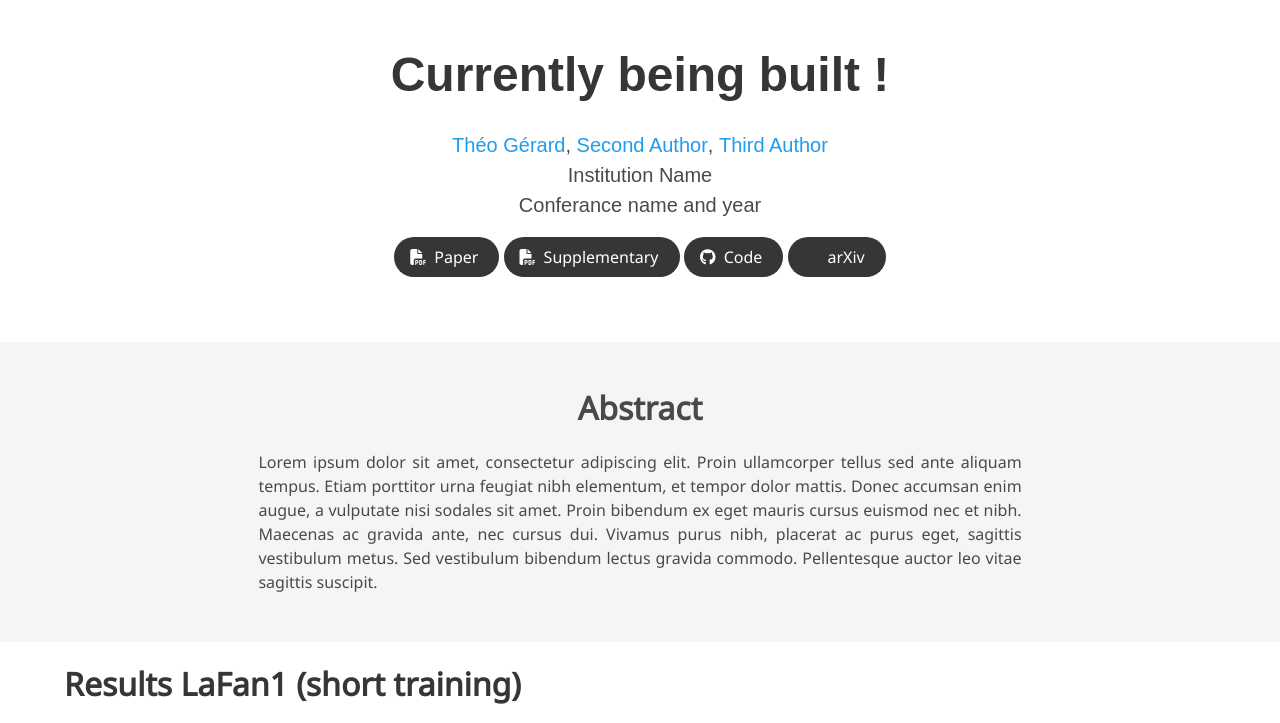
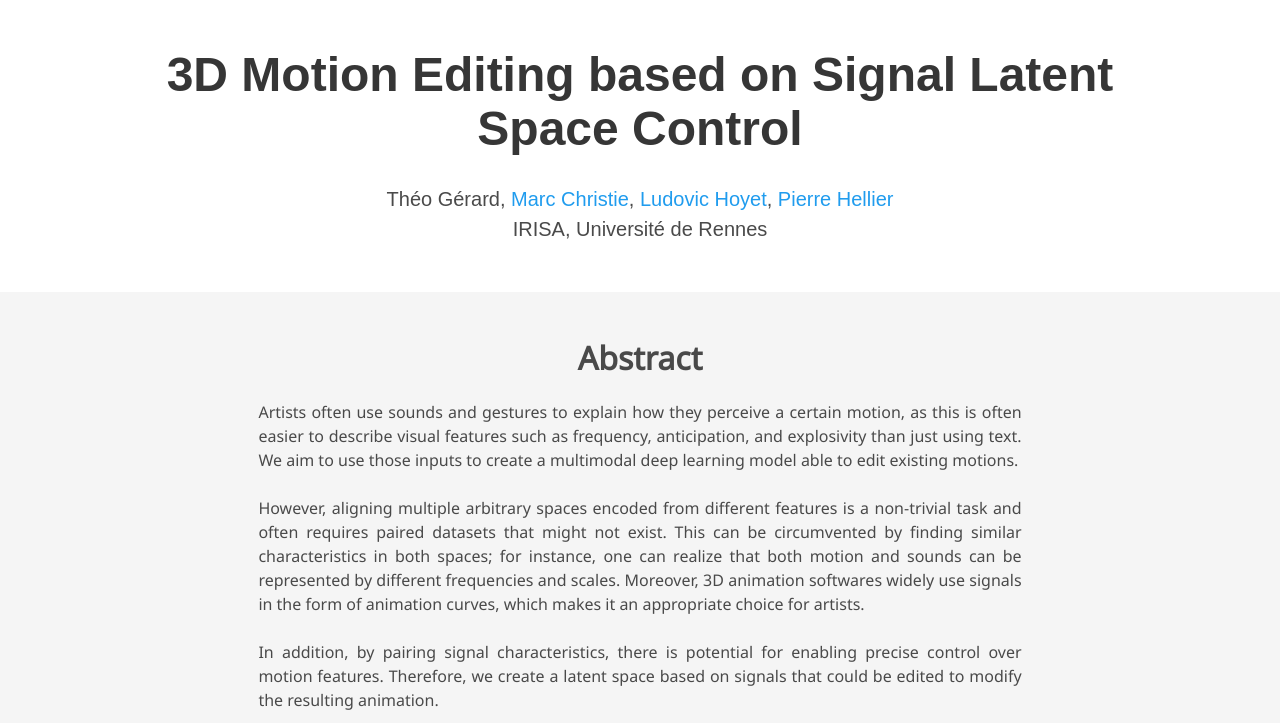
Before and after one commit to TheoZerard/motion_pages, a plain HTML site: page docs/index.html in a window 1280 px wide. Shown: the top 723 px of the page. Drawn offline with nearby package versions, Linux system fonts and the light colour scheme; some icons are missing; a web font is replaced by a local one.

Commit message:
Add infos to website

```diff
--- a/docs/index.html
+++ b/docs/index.html
@@ -24,7 +24,7 @@
   <meta name="viewport" content="width=device-width, initial-scale=1">
 
 
-  <title>Building hard !</title>
+  <title>3D Motion Editing based on Signal Latent Space Control</title>
   <link href="https://fonts.googleapis.com/css?family=Google+Sans|Noto+Sans|Castoro"
   rel="stylesheet">
 
@@ -51,26 +51,28 @@
       <div class="container is-max-desktop">
         <div class="columns is-centered">
           <div class="column has-text-centered">
-            <h1 class="title is-1 publication-title">Currently being built !</h1>
+            <h1 class="title is-1 publication-title">3D Motion Editing based on Signal Latent Space Control</h1>
             <div class="is-size-5 publication-authors">
               <!-- Paper authors -->
               <span class="author-block">
-                <a href="FIRST AUTHOR PERSONAL LINK" target="_blank">Théo Gérard</a><sup></sup>,</span>
+                <!-- <a href="FIRST AUTHOR PERSONAL LINK" target="_blank">Théo Gérard</a><sup></sup>,</span> -->
+                Théo Gérard<sup></sup>,</span>
                 <span class="author-block">
-                  <a href="SECOND AUTHOR PERSONAL LINK" target="_blank">Second Author</a><sup></sup>,</span>
+                  <a href="https://people.irisa.fr/Marc.Christie/" target="_blank">Marc Christie</a><sup></sup>,</span>
                   <span class="author-block">
-                    <a href="THIRD AUTHOR PERSONAL LINK" target="_blank">Third Author</a>
+                    <a href="https://people.rennes.inria.fr/Ludovic.Hoyet/" target="_blank">Ludovic Hoyet</a><sup></sup>,</span>
+                  <span class="author-block">
+                    <a href="https://people.irisa.fr/Pierre.Hellier/" target="_blank">Pierre Hellier</a>
                   </span>
                   </div>
 
                   <div class="is-size-5 publication-authors">
-                    <span class="author-block">Institution Name<br>Conferance name and year</span>
+                    <span class="author-block">IRISA, Université de Rennes<br> <!-- Indicate here the conference and the year --></span>
                     <!-- <span class="eql-cntrb"><small><br><sup>*</sup>Indicates Equal Contribution</small></span> -->
                   </div>
 
-                  <div class="column has-text-centered">
+                  <!-- <div class="column has-text-centered">
                     <div class="publication-links">
-                         <!-- Arxiv PDF link -->
                       <span class="link-block">
                         <a href="https://arxiv.org/pdf/<ARXIV PAPER ID>.pdf" target="_blank"
                         class="external-link button is-normal is-rounded is-dark">
@@ -81,7 +83,6 @@
                       </a>
                     </span>
 
-                    <!-- Supplementary PDF link -->
                     <span class="link-block">
                       <a href="static/pdfs/supplementary_material.pdf" target="_blank"
                       class="external-link button is-normal is-rounded is-dark">
@@ -92,7 +93,6 @@
                     </a>
                   </span>
 
-                  <!-- Github link -->
                   <span class="link-block">
                     <a href="https://github.com/YOUR REPO HERE" target="_blank"
                     class="external-link button is-normal is-rounded is-dark">
@@ -103,7 +103,6 @@
                   </a>
                 </span>
 
-                <!-- ArXiv abstract Link -->
                 <span class="link-block">
                   <a href="https://arxiv.org/abs/<ARXIV PAPER ID>" target="_blank"
                   class="external-link button is-normal is-rounded is-dark">
@@ -114,7 +113,7 @@
                 </a>
               </span>
             </div>
-          </div>
+          </div> -->
         </div>
       </div>
     </div>
@@ -146,7 +145,24 @@
         <h2 class="title is-3">Abstract</h2>
         <div class="content has-text-justified">
           <p>
-            Lorem ipsum dolor sit amet, consectetur adipiscing elit. Proin ullamcorper tellus sed ante aliquam tempus. Etiam porttitor urna feugiat nibh elementum, et tempor dolor mattis. Donec accumsan enim augue, a vulputate nisi sodales sit amet. Proin bibendum ex eget mauris cursus euismod nec et nibh. Maecenas ac gravida ante, nec cursus dui. Vivamus purus nibh, placerat ac purus eget, sagittis vestibulum metus. Sed vestibulum bibendum lectus gravida commodo. Pellentesque auctor leo vitae sagittis suscipit.
+
+            Artists often use sounds and gestures to explain how they perceive a certain
+            motion, as this is often easier to describe visual features such as frequency,
+            anticipation, and explosivity than just using text. We aim to use those inputs
+            to create a multimodal deep learning model able to edit existing motions.<br>
+            <br>
+            However, aligning multiple arbitrary spaces encoded from different features is
+            a non-trivial task and often requires paired datasets that might not exist. This
+            can be circumvented by finding similar characteristics in both spaces; for
+            instance, one can realize that both motion and sounds can be represented by
+            different frequencies and scales. Moreover, 3D animation softwares widely
+            use signals in the form of animation curves, which makes it an appropriate
+            choice for artists.<br>
+            <br>
+            In addition, by pairing signal characteristics, there is potential for enabling
+            precise control over motion features. Therefore, we create a latent space
+            based on signals that could be edited to modify the resulting animation.
+
           </p>
         </div>
       </div>
@@ -527,12 +543,12 @@
 
 
 <!--BibTex citation -->
-  <section class="section" id="BibTeX">
+  <!-- <section class="section" id="BibTeX">
     <div class="container is-max-desktop content">
       <h2 class="title">BibTeX</h2>
       <pre><code>BibTex Code Here</code></pre>
     </div>
-</section>
+</section> -->
 <!--End BibTex citation -->
 
 
```
